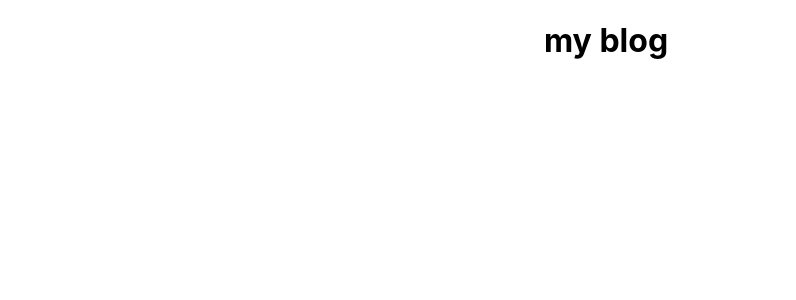
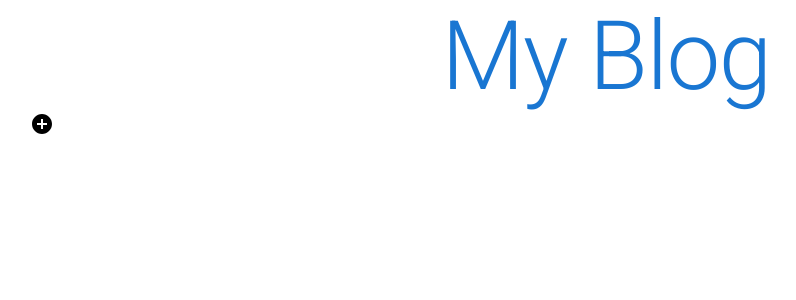
Before and after one commit to lukastomasek/mui-blog, a React (Create React App) app in the folder blog/: page / in a window 1280 px wide. Shown: the top 300 px of the page, without its empty margins (34-830 px from the left). Built offline with nearby package versions, Linux system fonts and the light colour scheme.

Commit message:
installed mui library

```diff
--- a/blog/package.json
+++ b/blog/package.json
@@ -3,6 +3,10 @@
   "version": "0.1.0",
   "private": true,
   "dependencies": {
+    "@emotion/react": "^11.6.0",
+    "@emotion/styled": "^11.6.0",
+    "@mui/icons-material": "^5.1.1",
+    "@mui/material": "^5.1.1",
     "@testing-library/jest-dom": "^5.15.0",
     "@testing-library/react": "^11.2.7",
     "@testing-library/user-event": "^12.8.3",
--- a/blog/public/index.html
+++ b/blog/public/index.html
@@ -24,7 +24,15 @@
       work correctly both with client-side routing and a non-root public URL.
       Learn how to configure a non-root public URL by running `npm run build`.
     -->
-    <title>React App</title>
+    <link
+      rel="stylesheet"
+      href="https://fonts.googleapis.com/css?family=Roboto:300,400,500,700&display=swap"
+    />
+    <link
+      rel="stylesheet"
+      href="https://fonts.googleapis.com/icon?family=Material+Icons"
+    />
+    <title>My Blog App</title>
   </head>
   <body>
     <noscript>You need to enable JavaScript to run this app.</noscript>
--- a/blog/src/App.js
+++ b/blog/src/App.js
@@ -1,10 +1,18 @@
-import './App.css';
+import {Container, Typography} from '@mui/material';
+import AddCircleIcon from '@mui/icons-material/AddCircle';
 
 function App() {
   return (
-    <div className="App">
-      <h1>my blog</h1>
-    </div>
+    <Container>
+      <Typography
+        variant="h1"
+        align="center"
+        color="primary"
+      >
+
+        My Blog</Typography>
+        <AddCircleIcon/>
+    </Container>
   );
 }
 
```
Also changed, not shown: 1 other file (tests, documents, lock files or other folders).
